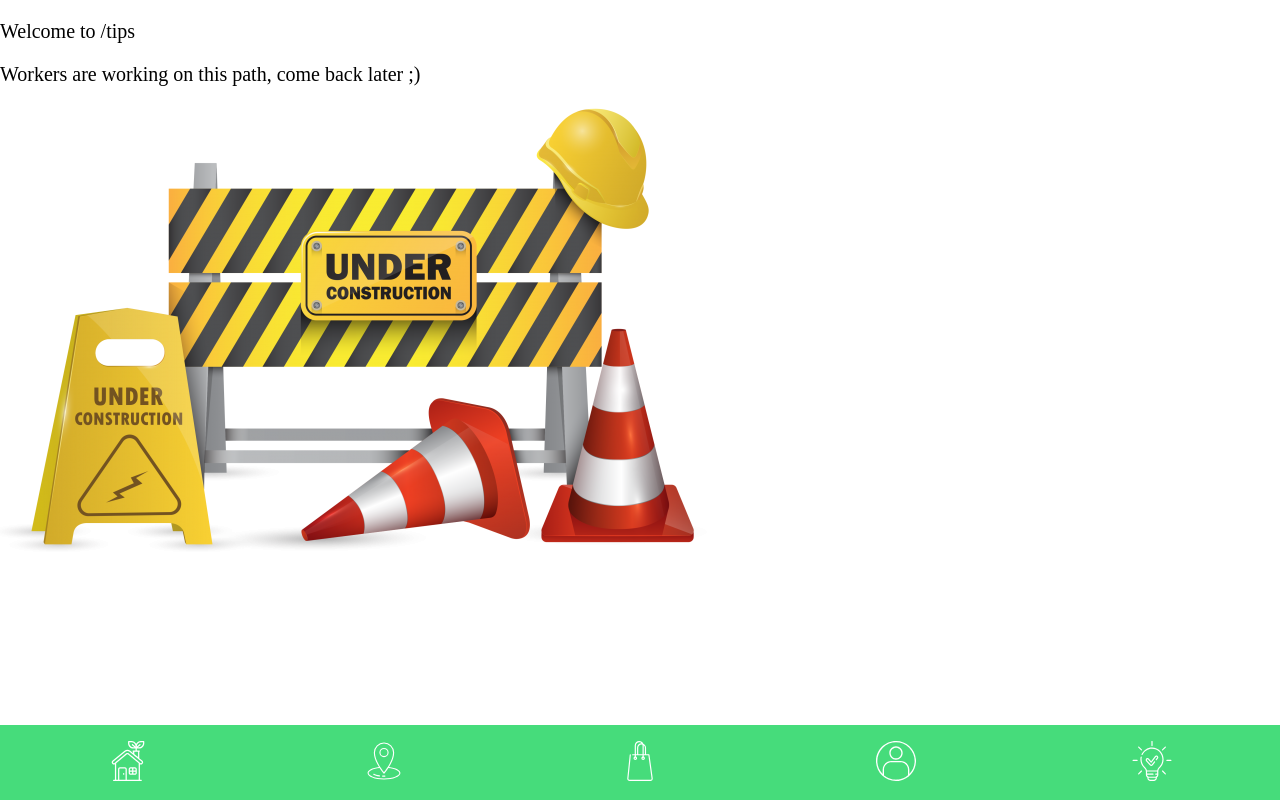
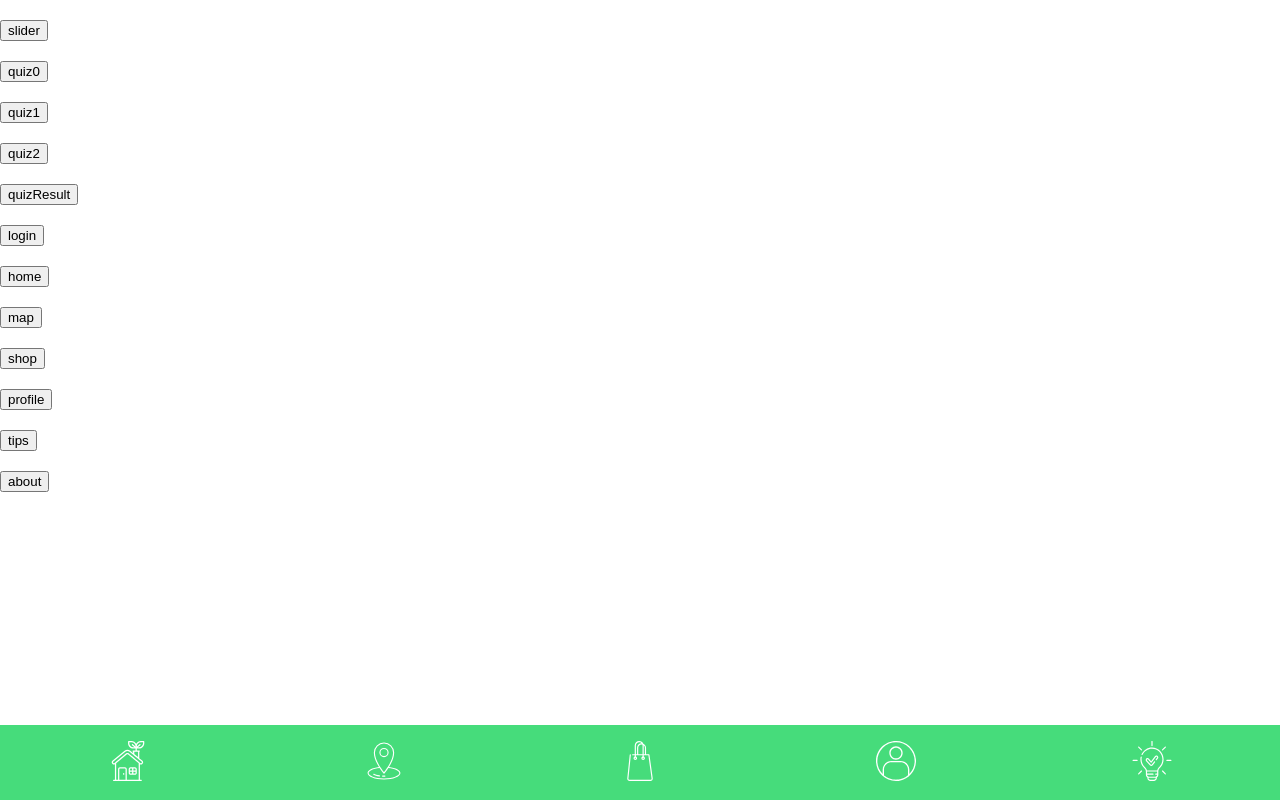
Before and after one commit to clepirault/WCS-NaoTri, a React (Create React App) app: page /tips in a window 1280 px wide. Built offline with nearby package versions, Linux system fonts and the light colour scheme.

Commit message:
liens de navigation temporaires dans tips

```diff
--- a/src/App.jsx
+++ b/src/App.jsx
@@ -19,6 +19,7 @@ import Social from './components/Social';
 import Home from './components/Home';
 import Header from './components/Header';
 import WorkInProgress from './components/WorkInProgress';
+import TemporaryLinks from './components/TemporaryLinks';
 
 const sliderItems = [
   {
@@ -118,7 +119,7 @@ function App() {
               <WorkInProgress />
             </Route>
             <Route exact path="/tips">
-              <WorkInProgress />
+              <TemporaryLinks />
             </Route>
             <Route exact path="/about">
               <WorkInProgress />
--- /dev/null
+++ b/src/components/TemporaryLinks.jsx
@@ -0,0 +1,60 @@
+import React from 'react';
+
+import { Link } from 'react-router-dom';
+
+function TemporaryLinks() {
+  return (
+    <div>
+      <p />
+      <Link to="/slider">
+        <button type="button">slider</button>
+      </Link>
+      <p />
+      <Link to="/quiz0">
+        <button type="button">quiz0</button>
+      </Link>
+      <p />
+      <Link to="/quiz1">
+        <button type="button">quiz1</button>
+      </Link>
+      <p />
+      <Link to="/quiz2">
+        <button type="button">quiz2</button>
+      </Link>
+      <p />
+      <Link to="/quizResult">
+        <button type="button">quizResult</button>
+      </Link>
+      <p />
+      <Link to="/login">
+        <button type="button">login</button>
+      </Link>
+      <p />
+      <Link to="/home">
+        <button type="button">home</button>
+      </Link>
+      <p />
+      <Link to="/map">
+        <button type="button">map</button>
+      </Link>
+      <p />
+      <Link to="/shop">
+        <button type="button">shop</button>
+      </Link>
+      <p />
+      <Link to="/profile">
+        <button type="button">profile</button>
+      </Link>
+      <p />
+      <Link to="/tips">
+        <button type="button">tips</button>
+      </Link>
+      <p />
+      <Link to="/about">
+        <button type="button">about</button>
+      </Link>
+    </div>
+  );
+}
+
+export default TemporaryLinks;
```
